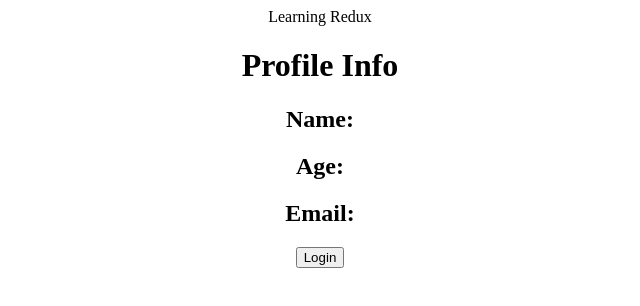
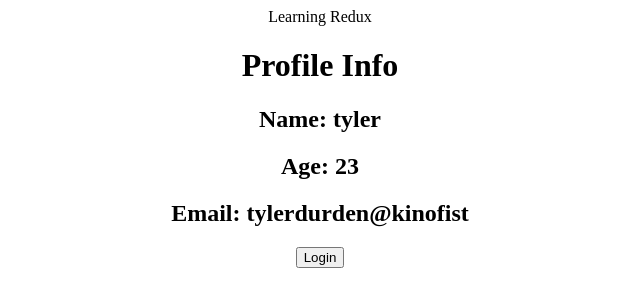
Before and after one commit to DineshSainath/Redux, a React (Create React App) app: page / in a window 1280 px wide. Shown: the top 306 px of the page, without its empty margins (320-960 px from the left). Built offline with nearby package versions, Linux system fonts and the light colour scheme.

Commit message:
implement state in component. user.jsx - createSlice - useSelector

```diff
--- a/src/Profile.jsx
+++ b/src/Profile.jsx
@@ -1,12 +1,15 @@
 import React from 'react'
+import { useSelector } from 'react-redux'
 
 function Profile() {
+  const user = useSelector((state) => state.user)
+
   return (
     <div>
       <h1>Profile Info</h1>
-      <h2>Name: </h2>
-      <h2>Age: </h2>
-      <h2>Email: </h2>
+      <h2>Name: {user.name}</h2>
+      <h2>Age: {user.age}</h2>
+      <h2>Email: {user.email}</h2>
     </div>
   )
 }
--- /dev/null
+++ b/src/features/user.jsx
@@ -0,0 +1,17 @@
+import { createSlice } from '@reduxjs/toolkit'
+
+export const userSlice = createSlice({
+  name: 'user',
+  initialState: {
+    name: 'tyler',
+    age: 23,
+    email: 'tylerdurden@kinofist',
+  },
+  reducers: {
+    login: (state, action) => {
+      state.value = action.payload
+    },
+  },
+})
+
+export default userSlice.reducer
--- a/src/index.js
+++ b/src/index.js
@@ -3,11 +3,12 @@ import ReactDOM from 'react-dom/client'
 import App from './App'
 import { configureStore } from '@reduxjs/toolkit'
 import { Provider } from 'react-redux'
+import userReducer from './features/user'
 
 // store - where all the state lies for the application
 //reducers - to handle state operations or changes
 const store = configureStore({
-  reducer: {},
+  reducer: { user: userReducer },
 })
 
 //Provider wraps the content where redux is used and we specify the store(states)
```
